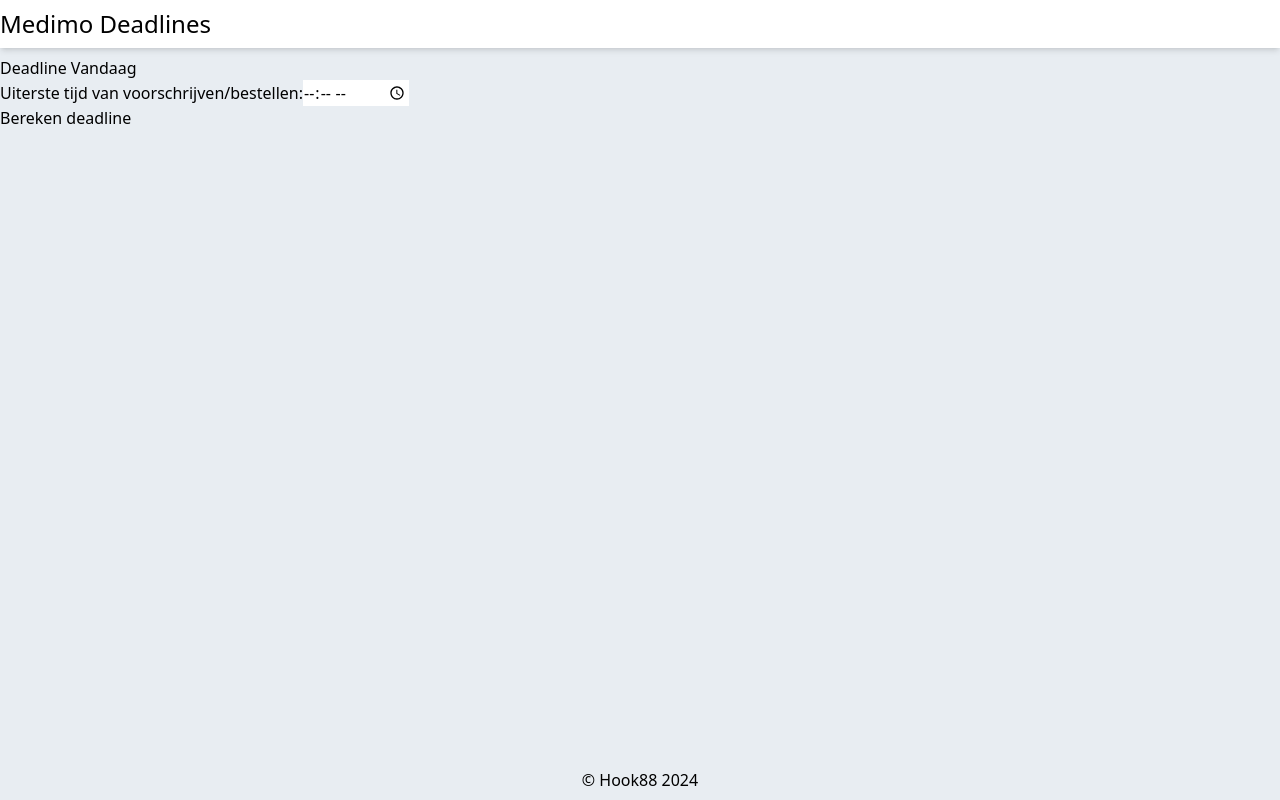
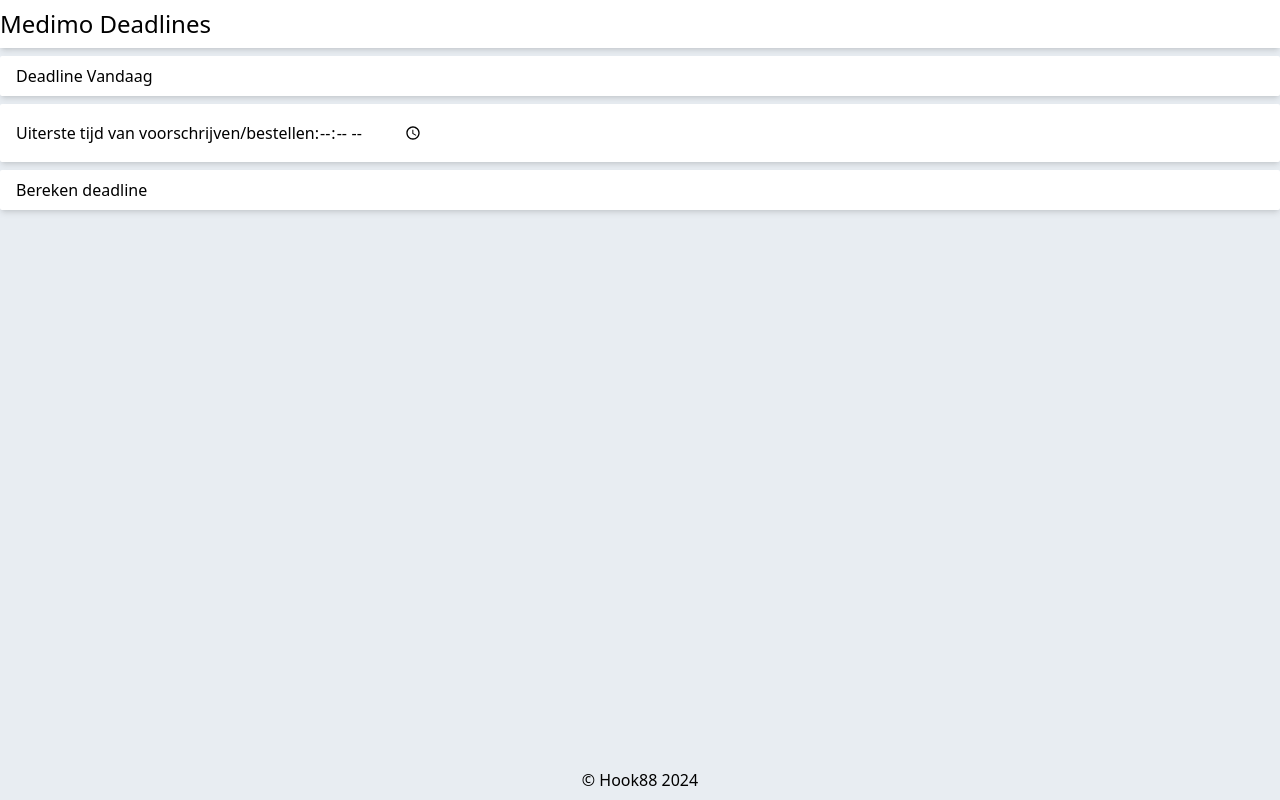
Before and after one commit to Hook-88/medimo-deadlines-ts, a React (Vite) app: page / in a window 1280 px wide. Built offline with nearby package versions, Linux system fonts and the light colour scheme.

Commit message:
add basic layout and styles

```diff
--- a/src/App.tsx
+++ b/src/App.tsx
@@ -1,5 +1,6 @@
 // import reactLogo from './assets/react.svg'
 // import viteLogo from '/vite.svg'
+import Card from "./components/Card/Card"
 
 export default function App() {
     return (
@@ -9,24 +10,24 @@
         </header>
         <div className="mt-2 flex-grow">
             <main className="max-w-7xl mx-auto">
-                <article>
-                    <header>
+                <Card className="flex flex-col gap-2">
+                    <Card.Header className="py-2 px-4 bg-white shadow-md rounded-sm">
                         <h2>Deadline Vandaag</h2>
-                    </header>
-                    <section>
+                    </Card.Header>
+                    <Card.Body className="p-4 bg-white shadow-md rounded-sm">
                         <form>
                             <label htmlFor="deadline_today_time">
                                 Uiterste tijd van voorschrijven/bestellen:
                             </label>
                             <input type="time" id="deadline_today_time" />
                         </form>
-                    </section>
-                    <footer>
+                    </Card.Body>
+                    <Card.Footer className="py-2 px-4 bg-white shadow-md rounded-sm">
                         <button>
                             Bereken deadline
                         </button>
-                    </footer>
-                </article>
+                    </Card.Footer>
+                </Card>
             </main>
         </div>
         <footer className="py-2 text-center">
--- /dev/null
+++ b/src/components/Card/Card.tsx
@@ -0,0 +1,21 @@
+import { type ReactNode } from "react"
+import CardHeader from "./CardHeader"
+import CardBody from "./CardBody"
+import CardFooter from "./CardFooter"
+
+
+type CardProps = {
+    children: ReactNode;
+    className: string
+}
+
+export default function Card({children, className}: CardProps) {
+
+    return <article className={className}>
+        {children}
+    </article>
+}
+
+Card.Header = CardHeader
+Card.Body = CardBody
+Card.Footer = CardFooter
--- /dev/null
+++ b/src/components/Card/CardBody.tsx
@@ -0,0 +1,13 @@
+import { type ReactNode } from "react"
+
+type CardBodyProps = {
+    children: ReactNode;
+    className: string
+}
+
+export default function CardBody({children, className}: CardBodyProps) {
+
+    return <section className={className}>
+        {children}
+    </section>
+}
--- /dev/null
+++ b/src/components/Card/CardFooter.tsx
@@ -0,0 +1,13 @@
+import { type ReactNode } from "react"
+
+type CardFooterProps = {
+    children: ReactNode;
+    className: string
+}
+
+export default function CardFooter({children, className}: CardFooterProps) {
+
+    return <footer className={className}>
+        {children}
+    </footer>
+}
--- /dev/null
+++ b/src/components/Card/CardHeader.tsx
@@ -0,0 +1,13 @@
+import { type ReactNode } from "react"
+
+type CardHeaderProps = {
+    children: ReactNode;
+    className: string
+}
+
+export default function CardHeader({children, className}: CardHeaderProps) {
+
+    return <header className={className}>
+        {children}
+    </header>
+}
```
